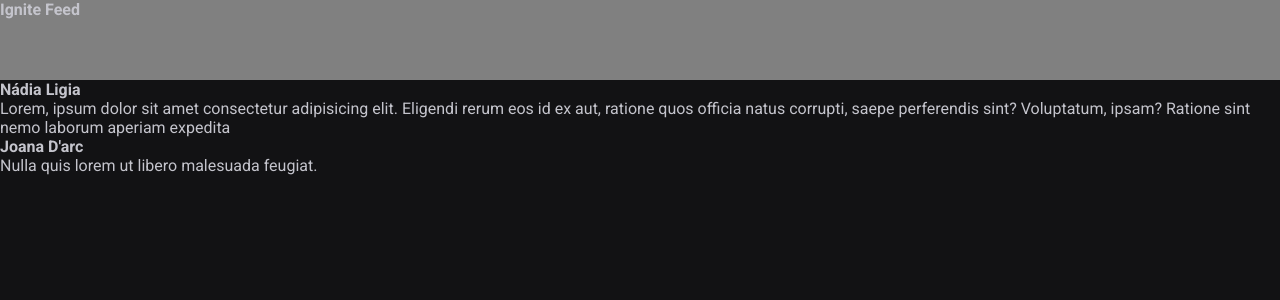
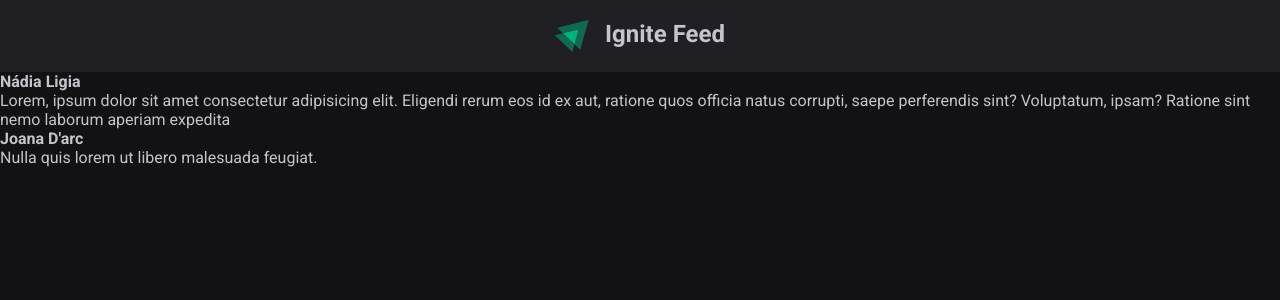
Before and after one commit to nlnadialigia/ignite-feed, a React (Vite) app: page / in a window 1280 px wide. Shown: the top 300 px of the page. Built offline with nearby package versions, Linux system fonts and the light colour scheme.

Commit message:
feat($header): create header component

```diff
--- a/src/components/Header.jsx
+++ b/src/components/Header.jsx
@@ -1,11 +1,11 @@
 import styles from './Header.module.css';
+import igniteLogo from '../assets/ignite-logo.svg';
 
 export function Header() {
   return (
     <header className={styles.header}>
-      <strong>
-        Ignite Feed
-      </strong>
+      <img src={igniteLogo} alt="Logotipo do Ignite" />
+      <h2>Ignite Feed</h2>
     </header>
   );
 }
--- a/src/components/Header.module.css
+++ b/src/components/Header.module.css
@@ -1,4 +1,11 @@
 .header {
-  background: gray;
-  height: 80px;
+  background: var(--gray-800);
+  display: flex;
+  justify-content: center;
+  padding: 1.25rem 0;
 }
+
+.header img {
+  height: 2rem;
+  margin-right: 1rem;
+}
```
Also changed, not shown: src/assets/ignite-logo.svg (added).
